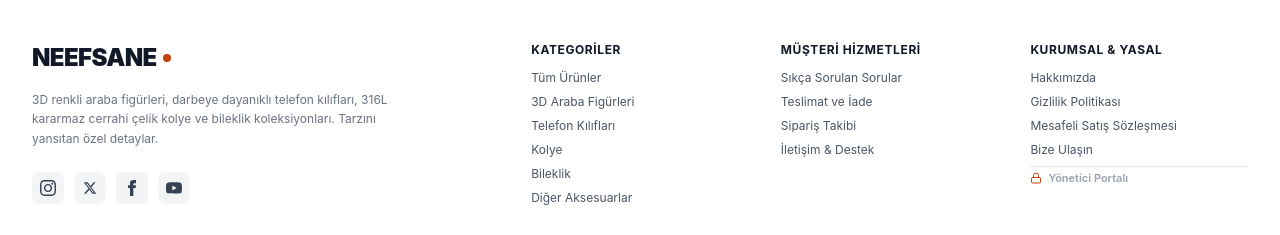
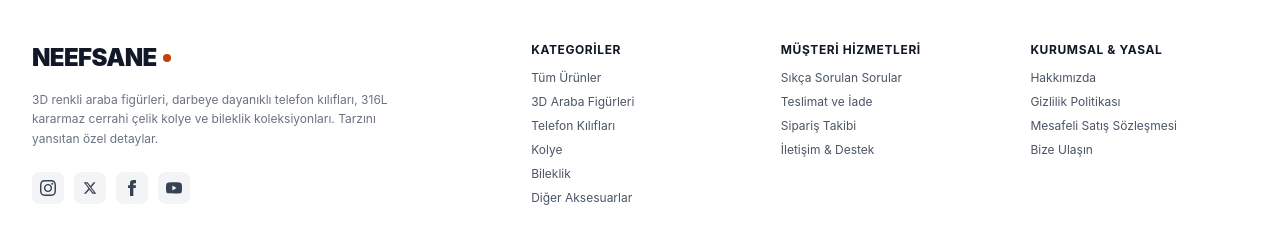
Before and after one commit to besomeraltay-beep/neefsanecom, a React (Vite) app: page / in a window 1280 px wide. Shown: the part 3797-4032 px from the top of the page. Built offline with nearby package versions, Linux system fonts and the light colour scheme; no server answers; the database is empty.

Commit message:
fix: remove admin portal button from footer

```diff
--- a/src/App.jsx
+++ b/src/App.jsx
@@ -1102,7 +1102,6 @@ export default function App() {
         }}
         onOpenCorporate={(type) => setCorporateModal({ isOpen: true, type })}
         onOpenOrders={() => navigateTo('/siparislerim')}
-        onOpenAdmin={() => navigateTo('/admin')}
         onShowToast={showToast}
       />
 
--- a/src/components/Footer.jsx
+++ b/src/components/Footer.jsx
@@ -11,7 +11,6 @@ export default function Footer({
   onSelectCategory,
   onOpenCorporate,
   onOpenOrders,
-  onOpenAdmin,
   onShowToast
 }) {
   const [newsletterEmail, setNewsletterEmail] = useState('');
@@ -249,17 +248,6 @@ export default function Footer({
                   Bize Ulaşın
                 </button>
               </li>
-              {onOpenAdmin && (
-                <li className="pt-1 border-t border-gray-200">
-                  <button
-                    onClick={onOpenAdmin}
-                    className="hover:text-[#C2410C] transition-colors cursor-pointer flex items-center gap-1.5 text-gray-400 font-semibold text-[11px]"
-                  >
-                    <Lock className="w-3 h-3 text-[#C2410C]" />
-                    <span>Yönetici Portalı</span>
-                  </button>
-                </li>
-              )}
             </ul>
           </div>
 
```
